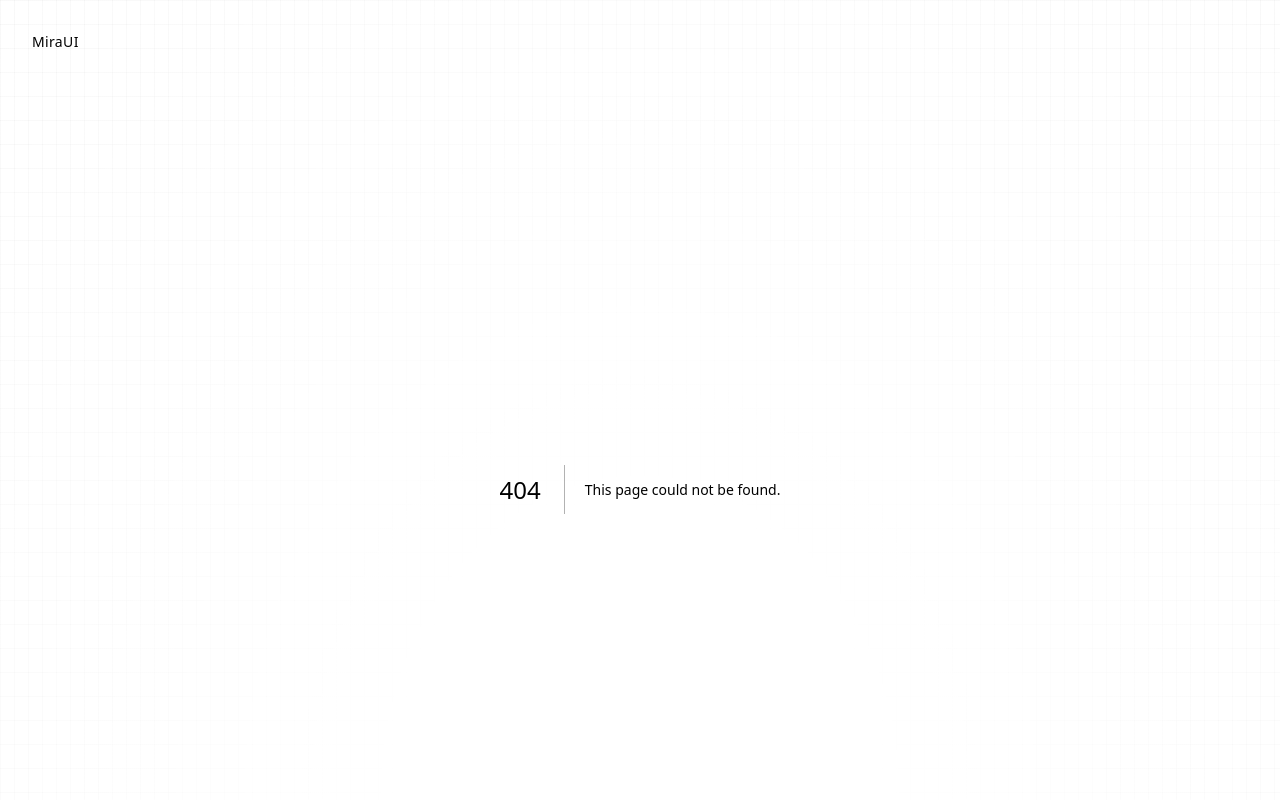
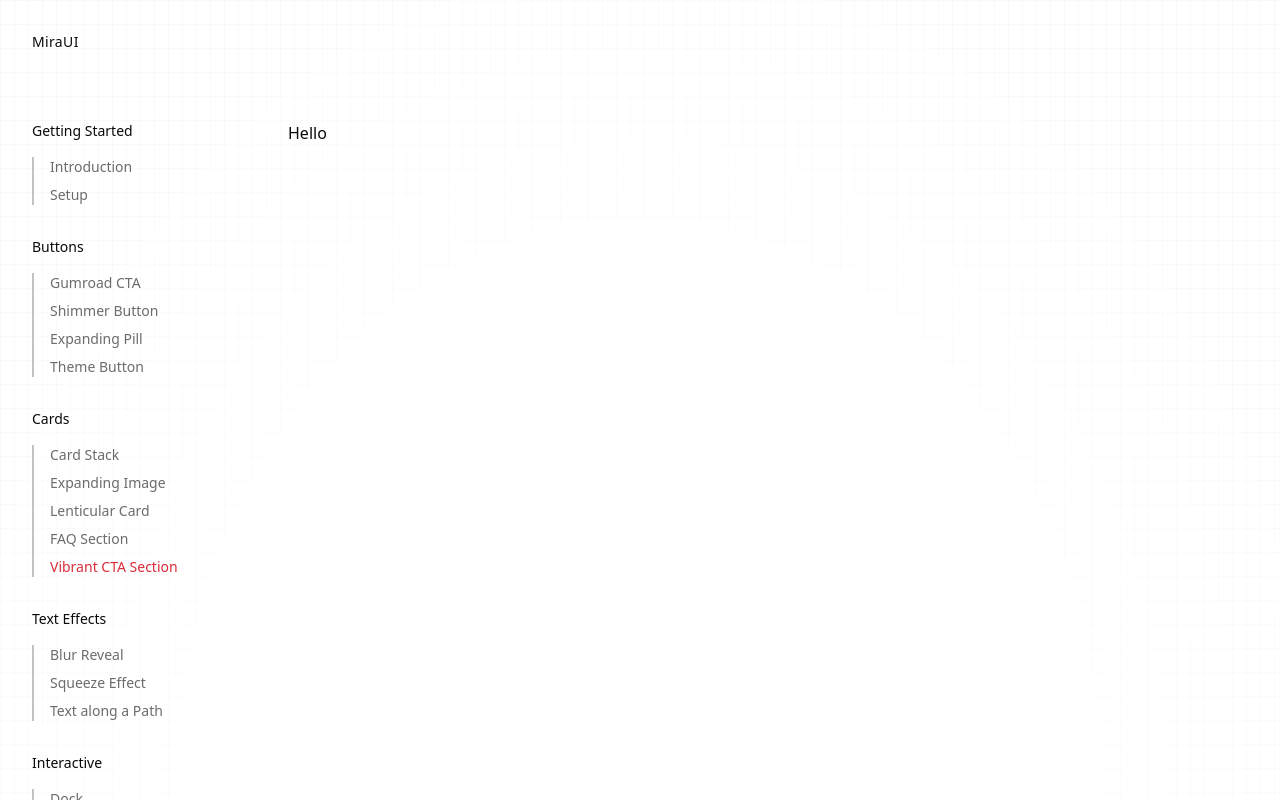
Before and after one commit to k4rtikay/ui-lab, a Next.js app: page /components/vibrant-cta-section in a window 1280 px wide. Before the commit this address had no page. Built offline with nearby package versions, Linux system fonts and the light colour scheme; some icons are missing.

Commit message:
feat: setup route for the cta section

```diff
--- /dev/null
+++ b/src/app/components/vibrant-cta-section/page.tsx
@@ -0,0 +1,5 @@
+export default function VibrantCtaSection(){
+    return (
+        <div>Hello</div>
+    )
+}
--- a/src/components/shared/Sidenav.tsx
+++ b/src/components/shared/Sidenav.tsx
@@ -61,7 +61,11 @@ export default function Sidenav({...props}){
                 {
                     name: 'FAQ Section',
                     href: '/components/faq-section'
-                }
+                },
+                {
+                    name: 'Vibrant CTA Section',
+                    href: '/components/vibrant-cta-section'
+                },
             ]
         },
         {
```
